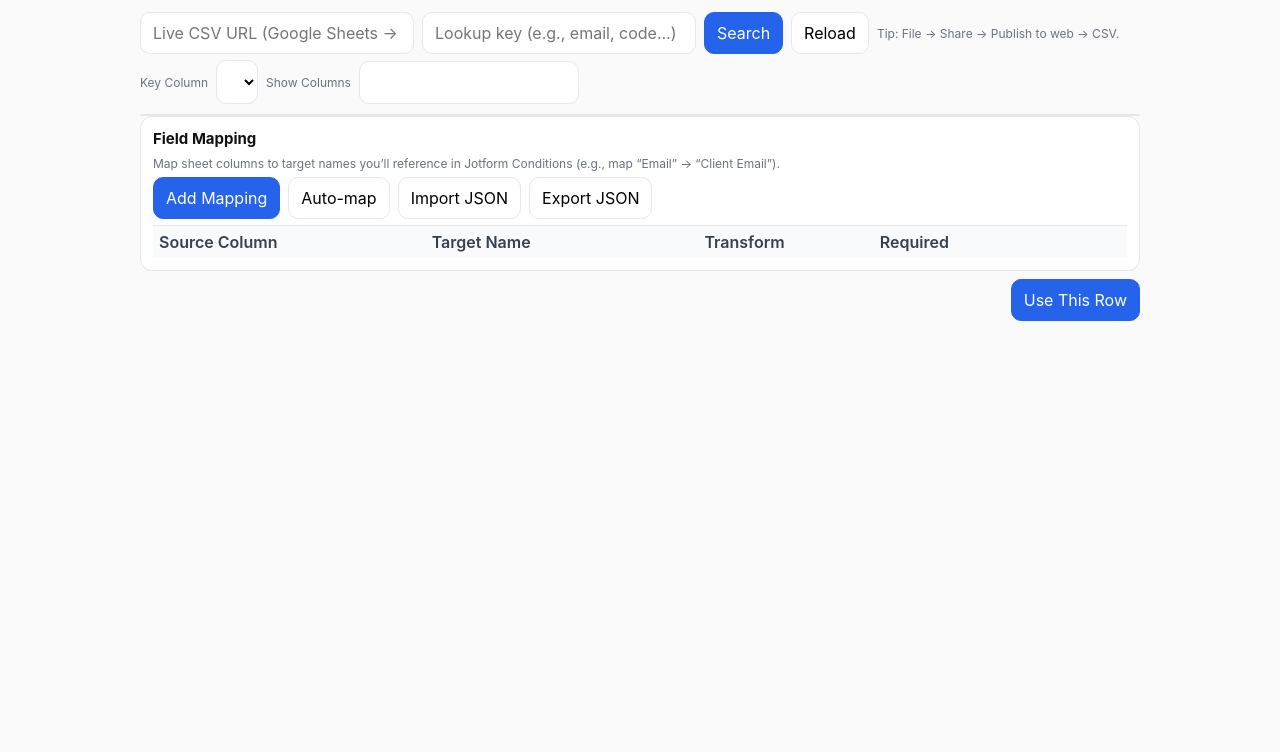
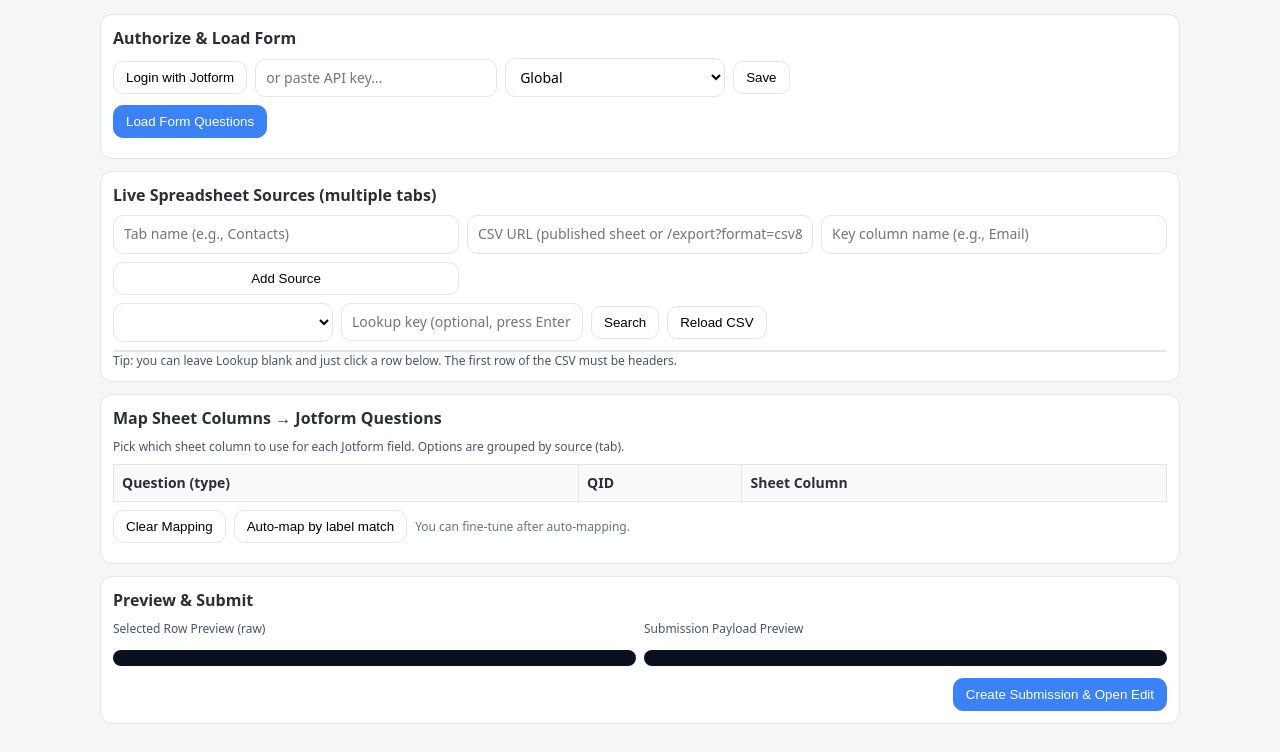
Before and after one commit to SphynxGitHub/spreadsheet-prefill, a plain HTML site: page index.html in a window 1280 px wide. Drawn offline with Linux system fonts and the light colour scheme; a script that the page names is missing.

Commit message:
Update index.html

```diff
--- a/index.html
+++ b/index.html
@@ -1,97 +1,121 @@
-<!DOCTYPE html>
+<!doctype html>
 <html>
 <head>
   <meta charset="utf-8" />
-  <title>Live Spreadsheet Prefill</title>
-  <meta name="viewport" content="width=device-width, initial-scale=1" />
-  <script src="//js.jotform.com/JotFormCustomWidget.min.js"></script>
+  <title>Live Sheet → Jotform Prefill & Submit</title>
+  <meta name="viewport" content="width=device-width,initial-scale=1" />
+  <script src="https://js.jotform.com/JotFormCustomWidget.min.js"></script>
+  <script src="https://js.jotform.com/JotForm.js"></script>
+  <link rel="preconnect" href="https://fonts.gstatic.com" crossorigin>
   <style>
-    :root { --line:#e5e7eb; --muted:#6b7280; --brand:#2563eb; --bg:#fafafa; --card:#fff; --danger:#e11d48; }
-    html,body{margin:0;font-family:Inter,system-ui,-apple-system,Segoe UI,Roboto,Arial,sans-serif;background:var(--bg);color:#111}
-    .wrap{max-width:1000px;margin:0 auto;padding:12px}
-    .toolbar,.footer{display:flex;gap:8px;align-items:center;flex-wrap:wrap}
-    input,select,button{font:inherit}
-    input[type="text"]{border:1px solid var(--line);border-radius:10px;padding:10px 12px;background:#fff;min-width:220px}
-    select{border:1px solid var(--line);border-radius:10px;padding:10px;background:#fff}
-    button{border:1px solid var(--line);border-radius:10px;padding:10px 12px;background:#fff;cursor:pointer}
-    .primary{background:var(--brand);border-color:var(--brand);color:#fff}
-    .danger{color:var(--danger);border-color:#fecaca}
-    .mini{color:var(--muted);font-size:12px}
-    .list{margin-top:10px;border:1px solid var(--line);border-radius:12px;background:#fff;max-height:300px;overflow:auto}
-    .row{padding:10px 12px;border-top:1px solid var(--line);display:flex;justify-content:space-between;gap:8px;cursor:pointer}
-    .row:first-child{border-top:none}
-    .pill{display:inline-block;background:#eef2ff;border:1px solid #c7d2fe;color:#1e3a8a;border-radius:999px;padding:3px 8px;font-size:12px}
-    .card{margin-top:12px;border:1px solid var(--line);border-radius:12px;background:#fff;padding:12px}
-    .kv{display:grid;grid-template-columns:180px 1fr;gap:6px;align-items:center}
-    .kv div{padding:3px 0}
-    .msg{margin-top:8px;font-size:13px}
-    .ok{color:#166534;background:#f0fdf4;border:1px solid #bbf7d0;padding:8px;border-radius:10px}
-    .err{color:#991b1b;background:#fef2f2;border:1px solid #fecaca;padding:8px;border-radius:10px}
-    .grid{display:grid;grid-template-columns:1fr;gap:10px}
-    .section{border:1px solid var(--line);border-radius:12px;background:#fff;padding:12px}
-    .section h4{margin:0 0 8px 0;font-size:15px}
-    .map-table{width:100%;border-collapse:collapse;margin-top:6px}
-    .map-table th,.map-table td{border-top:1px solid var(--line);padding:6px}
-    .map-table th{font-weight:600;text-align:left;color:#374151;background:#f9fafb}
-    .chip{display:inline-flex;align-items:center;gap:6px;padding:6px 10px;background:#eef2ff;color:#1e3a8a;border:1px solid #c7d2fe;border-radius:999px;font-size:12px}
-    .inline{display:flex;gap:8px;flex-wrap:wrap;align-items:center}
-    .controls-row{display:flex;gap:8px;align-items:center;flex-wrap:wrap;margin-top:6px}
+    :root{
+      --bg:#f7f7f9; --card:#fff; --line:#e6e6ea; --text:#2b2f36; --muted:#6b7280; --accent:#3b82f6; --ok:#16a34a; --err:#dc2626;
+      --radius:12px;
+    }
+    html,body{margin:0;padding:0;background:var(--bg);color:var(--text);font:14px/1.45 system-ui,Segoe UI,Roboto,Arial,sans-serif}
+    .wrap{max-width:1080px;margin:0 auto;padding:14px}
+    .card{background:var(--card);border:1px solid var(--line);border-radius:var(--radius);padding:12px;margin-bottom:12px}
+    h3{margin:0 0 8px 0;font-size:16px}
+    .row{display:flex;flex-wrap:wrap;gap:8px;align-items:center;margin:8px 0}
+    input[type="text"], input[type="password"], select, textarea{
+      border:1px solid var(--line);border-radius:10px;padding:8px 10px;background:#fff;min-width:220px;font:inherit
+    }
+    textarea{width:100%;min-height:80px}
+    .btn{border:1px solid var(--line);background:#fff;border-radius:10px;padding:8px 12px;cursor:pointer}
+    .btn.primary{background:var(--accent);color:#fff;border-color:var(--accent)}
+    .muted{color:var(--muted);font-size:12px}
+    .ok{color:#065f46;background:#ecfdf5;border:1px solid #bbf7d0;padding:8px;border-radius:10px;margin:6px 0;display:none}
+    .err{color:#991b1b;background:#fef2f2;border:1px solid #fecaca;padding:8px;border-radius:10px;margin:6px 0;display:none}
+    .grid{display:grid;grid-template-columns:repeat(auto-fit,minmax(260px,1fr));gap:8px}
+    table{width:100%;border-collapse:collapse;margin-top:8px}
+    th,td{border:1px solid var(--line);padding:8px;vertical-align:top}
+    th{background:#fafafd;text-align:left}
+    .pill{display:inline-block;padding:2px 8px;border-radius:999px;background:#eff6ff;color:#1d4ed8;font-size:12px;border:1px solid #bfdbfe}
+    .list{max-height:240px;overflow:auto;border:1px solid var(--line);border-radius:10px}
+    .list table{margin:0;border-collapse:separate;border-spacing:0}
+    .list th, .list td{border-width:0 0 1px 0}
+    .list tr:hover{background:#fafafa}
+    .flex-end{display:flex;justify-content:flex-end;gap:8px}
+    .mini{font-size:12px;color:#475569}
   </style>
 </head>
 <body>
-  <div class="wrap">
-    <!-- Data controls -->
-    <div class="toolbar">
-      <input id="csvUrl" type="text" placeholder="Live CSV URL (Google Sheets → Publish to CSV)" />
-      <input id="keyInput" type="text" placeholder="Lookup key (e.g., email, code...)" />
-      <button id="searchBtn" class="primary">Search</button>
-      <button id="reloadBtn">Reload</button>
-      <span class="mini">Tip: File → Share → Publish to web → CSV.</span>
+<div class="wrap">
+  <!-- Auth -->
+  <div class="card">
+    <h3>Authorize & Load Form</h3>
+    <div class="row">
+      <button id="loginBtn" class="btn">Login with Jotform</button>
+      <input id="apiKey" type="password" placeholder="or paste API key…" />
+      <select id="apiBase">
+        <option value="https://api.jotform.com">Global</option>
+        <option value="https://eu-api.jotform.com">EU</option>
+        <option value="https://hipaa-api.jotform.com">HIPAA</option>
+      </select>
+      <button id="saveKey" class="btn">Save</button>
     </div>
+    <div class="row">
+      <button id="loadFields" class="btn primary">Load Form Questions</button>
+      <span id="formIdLabel" class="muted"></span>
+    </div>
+    <div id="flashOk" class="ok"></div>
+    <div id="flashErr" class="err"></div>
+  </div>
 
-    <div class="toolbar" style="margin-top:6px">
-      <label class="mini">Key Column</label>
-      <select id="keyCol"></select>
-      <label class="mini">Show Columns</label>
-      <select id="showCols" multiple size="1" style="min-width:220px"></select>
+  <!-- Sources -->
+  <div class="card">
+    <h3>Live Spreadsheet Sources (multiple tabs)</h3>
+    <div class="grid">
+      <input id="srcName" type="text" placeholder="Tab name (e.g., Contacts)" />
+      <input id="srcUrl" type="text" placeholder="CSV URL (published sheet or /export?format=csv&gid=)" />
+      <input id="srcKeyCol" type="text" placeholder="Key column name (e.g., Email)" />
+      <button id="addSource" class="btn">Add Source</button>
     </div>
+    <div class="row">
+      <select id="activeSource"></select>
+      <input id="lookupVal" type="text" placeholder="Lookup key (optional, press Enter or Search)" />
+      <button id="btnSearch" class="btn">Search</button>
+      <button id="btnReloadCsv" class="btn">Reload CSV</button>
+    </div>
+    <div class="list" id="rowsList" aria-live="polite"></div>
+    <div class="mini">Tip: you can leave Lookup blank and just click a row below. The first row of the CSV must be headers.</div>
+  </div>
 
-    <div id="list" class="list"></div>
+  <!-- Mapping -->
+  <div class="card">
+    <h3>Map Sheet Columns → Jotform Questions</h3>
+    <div class="mini">Pick which sheet column to use for each Jotform field. Options are grouped by source (tab).</div>
+    <table id="mapTable">
+      <thead><tr><th>Question (type)</th><th>QID</th><th>Sheet Column</th></tr></thead>
+      <tbody></tbody>
+    </table>
+    <div class="row">
+      <button id="clearMap" class="btn">Clear Mapping</button>
+      <button id="autoMap" class="btn">Auto-map by label match</button>
+      <span class="muted">You can fine-tune after auto-mapping.</span>
+    </div>
+  </div>
 
-    <!-- Details & mapping preview -->
-    <div id="details" class="card" style="display:none"></div>
+  <!-- Preview & Submit -->
+  <div class="card">
+    <h3>Preview & Submit</h3>
+    <div class="grid">
+      <div>
+        <div class="mini">Selected Row Preview (raw)</div>
+        <pre id="rowPreview" style="max-height:200px;overflow:auto;background:#0b1021;color:#e3e8ff;border-radius:10px;padding:8px;font-size:12px;"></pre>
+      </div>
+      <div>
+        <div class="mini">Submission Payload Preview</div>
+        <pre id="payloadPreview" style="max-height:200px;overflow:auto;background:#0b1021;color:#e3e8ff;border-radius:10px;padding:8px;font-size:12px;"></pre>
+      </div>
+    </div>
+    <div class="flex-end">
+      <button id="createSubmit" class="btn primary">Create Submission & Open Edit</button>
+    </div>
+    <div id="resultBox"></div>
+  </div>
+</div>
 
-    <!-- Mapping UI -->
-    <div class="section">
-      <h4>Field Mapping</h4>
-      <div class="mini">Map sheet columns to target names you’ll reference in Jotform Conditions (e.g., map “Email” → “Client Email”).</div>
-      <div class="controls-row">
-        <button id="addMap" class="primary">Add Mapping</button>
-        <button id="autoMap">Auto-map</button>
-        <button id="importMap">Import JSON</button>
-        <button id="exportMap">Export JSON</button>
-        <span id="mapStatus" class="mini"></span>
-      </div>
-      <table class="map-table" id="mapTable">
-        <thead>
-          <tr>
-            <th style="width:28%">Source Column</th>
-            <th style="width:28%">Target Name</th>
-            <th style="width:18%">Transform</th>
-            <th style="width:14%">Required</th>
-            <th style="width:12%"></th>
-          </tr>
-        </thead>
-        <tbody id="mapBody"></tbody>
-      </table>
-    </div>
-
-    <div class="footer" style="justify-content:flex-end;margin-top:8px">
-      <button id="useBtn" class="primary" disabled>Use This Row</button>
-    </div>
-
-    <div id="msg" class="msg"></div>
-  </div>
-  <script src="app.js"></script>
+<script src="app.js"></script>
 </body>
 </html>
```
